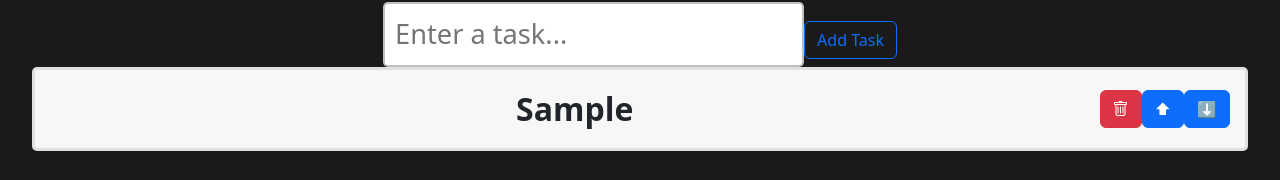
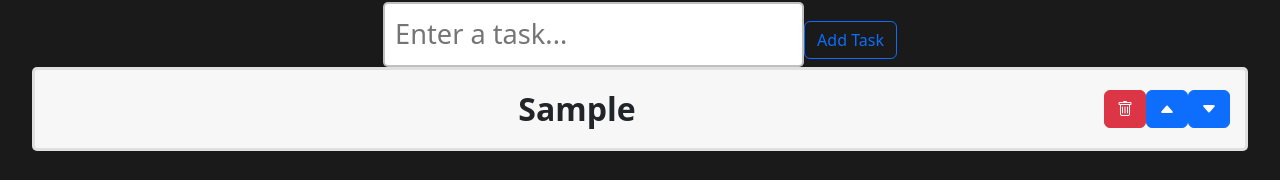
Before and after one commit to Julesmcghouls/todo, a React (Vite) app: page / in a window 1280 px wide. Both pictures are taken after typing "Sample" into the empty fields and a click on the button "Add Task". Shown: the part 115-295 px from the top of the page. Built offline with nearby package versions, Linux system fonts and the light colour scheme.

Commit message:
updated icons with bootstrap icons

```diff
--- a/src/ToDoList.jsx
+++ b/src/ToDoList.jsx
@@ -89,6 +89,7 @@ function ToDoList() {
             <button type="button" className="btn btn-outline-primary"
             // Call the addTask function when the button is clicked
             onClick={addTask}>Add Task</button>
+
         </div>
 
         <ol>
@@ -100,17 +101,17 @@ function ToDoList() {
                     type="button" className="btn btn-danger"
                         // Call the deleteTask function with the index of the task when the button is clicked
                         onClick={() => deleteTask(index)}>
-                    <i class="bi bi-trash"></i>
+                        <i class="bi bi-trash"></i>
                     </button>
                     <button type="button" className="btn btn-primary"
                         // Call the moveTaskUp function with the index of the task when the button is clicked
                         onClick={() => moveTaskUp(index)}>
-                        ⬆
+                        <i class="bi bi-caret-up-fill"></i>
                     </button>
                     <button type="button" className="btn btn-primary"
                         // Call the moveTaskDown function with the index of the task when the button is clicked
                         onClick={() => moveTaskDown(index)}>
-                        ⬇
+                        <i class="bi bi-caret-down-fill"></i>
                     </button>
                 </li>
             )}
```
